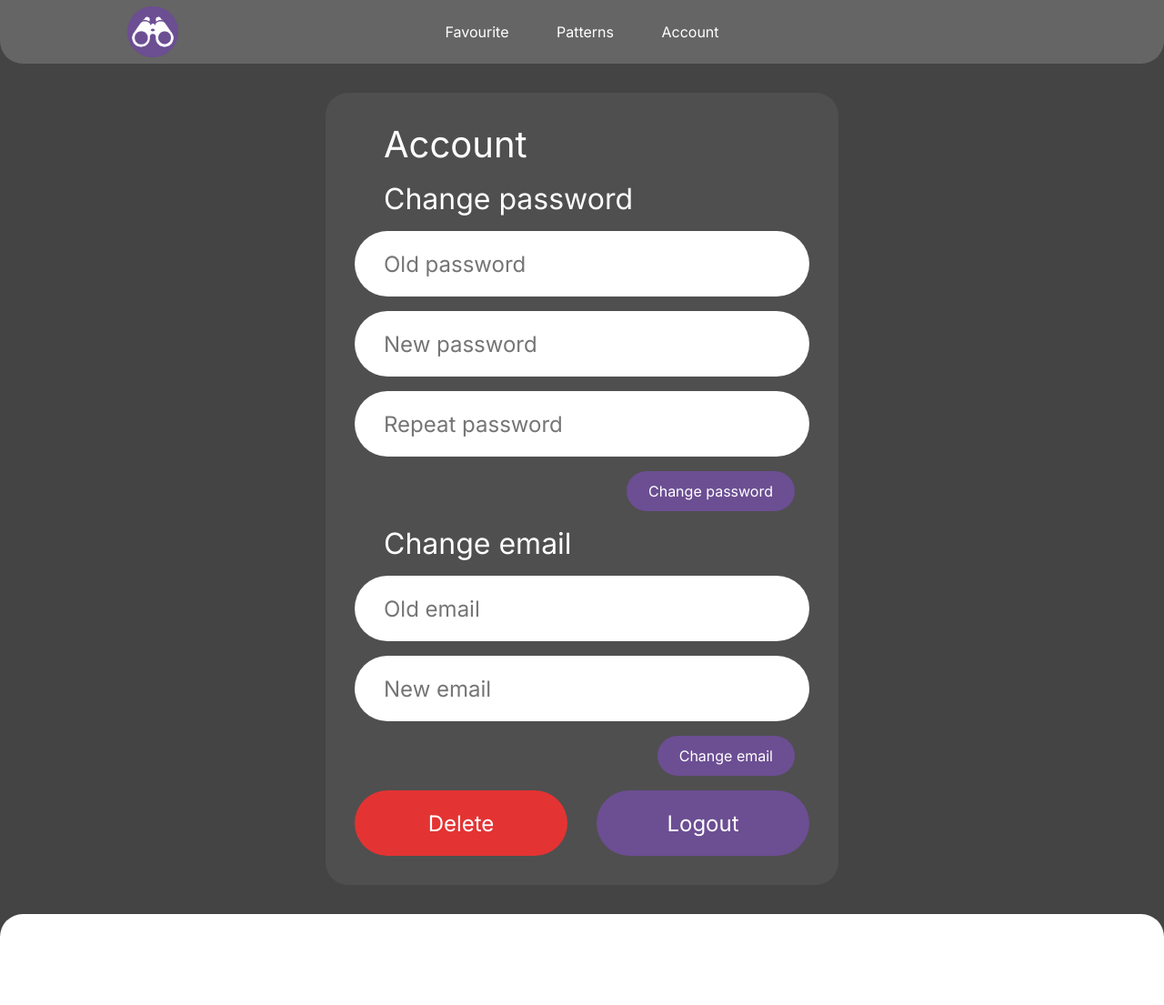
After one commit to francus11/bidding_offer_filter, a PHP site: page /public/views/account.php in a window 1280 px wide. The commit adds this page. Shown: the whole page at 91% size. Run offline with PHP 8.4, Linux system fonts and the light colour scheme; a stand-in replaces the project's code that opens the database connection.

Commit message:
created account view

```diff
--- /dev/null
+++ b/public/css/account.css
@@ -0,0 +1,82 @@
+#account-container {
+    background-color: #4F4F4F;
+    padding: 2em;
+    width: 500px;
+    border-radius: 25px;
+}
+
+form {
+    display: flex;
+    row-gap: 1em;
+    flex-direction: column;
+
+}
+
+.title {
+    font-size: 2.5rem;
+    color: white;
+    margin-left: 2rem;
+}
+
+.form-title {
+    font-size: 2rem;
+    color: white;
+    margin-left: 2rem;
+    margin-top: 1rem;
+}
+
+#big-buttons {
+    margin-top: 1rem;
+    display: flex;
+    column-gap: 2em;
+}
+
+input,
+.big-button {
+    height: 3em;
+    border-radius: 1.5em;
+    font-family: 'Inter', sans-serif;
+    font-size: 1.5em;
+    border: none;
+}
+
+.big-button {
+    display: flex;
+    justify-content: center;
+    align-items: center;
+    flex: 1;
+    background-color: var(--main-color);
+    color: white;
+    text-decoration: none;
+}
+
+#delete
+{
+    background-color: rgb(228, 51, 51);
+}
+
+button {
+    font-size: 1rem;
+}
+
+input {
+    padding: 0 2rem;
+}
+
+input:focus {
+    outline: none;
+}
+
+.form-buttons {
+    display: flex;
+    justify-content: end;
+}
+
+.form-button {
+    margin-right: 1rem;
+}
+
+.focused {
+    background-color: #6C4E93;
+    color: white;
+}
--- /dev/null
+++ b/public/views/account.php
@@ -0,0 +1,49 @@
+<!DOCTYPE html>
+<html lang="en">
+
+<head>
+    <?php
+    include 'common/common_head.php';
+    ?>
+    <link rel="stylesheet" type="text/css" href="/public/css/account.css">
+    <script type="text/javascript" src="./public/js/form_transition.js" defer></script>
+    <title>Account</title>
+</head>
+
+<body>
+    <?php
+    include 'common/header.php';
+    ?>
+    <div id="content">
+        <div id="account-container">
+            <div class="title">Account</div>
+            <form id="login-form" class="visible-form" action="change_password" method="POST">
+                <div class="form-title">Change password</div>
+                <input type="password" name="password_old" placeholder="Old password">
+                <input type="password" name="password_new" placeholder="New password">
+                <input type="password" name="password_repeat" placeholder="Repeat password">
+                <div class="form-buttons">
+                    <div class="common-button form-button" class="focused" type="submit">Change password</div>
+                </div>
+            </form>
+            <form id="register-form" class="invisible-form" action="change_email" method="POST">
+                <div class="form-title">Change email</div>
+                <input type="email" name="email_old" placeholder="Old email">
+                <input type="email" name="email_new" placeholder="New email">
+                <div class="form-buttons">
+                    <div class="common-button form-button" class="focused" type="submit">Change email</div>
+                </div>
+            </form>
+            <div id="big-buttons">
+                <div id="delete" class="big-button" class="focused" type="submit">Delete</div>
+                <a href="/logout" class="big-button" class="focused" type="submit">Logout</a>
+
+            </div>
+        </div>
+    </div>
+    <?php
+    include 'common/footer.php';
+    ?>
+</body>
+
+</html>
--- a/public/views/common/header.php
+++ b/public/views/common/header.php
@@ -6,7 +6,7 @@
         <div id="links">
             <a href="favourite">Favourite</a>
             <a href="patterns">Patterns</a>
-            <a href="login">Account</a>
+            <a href="account">Account</a>
         </div>
         <div class="header-square"></div>
     </div>
```
